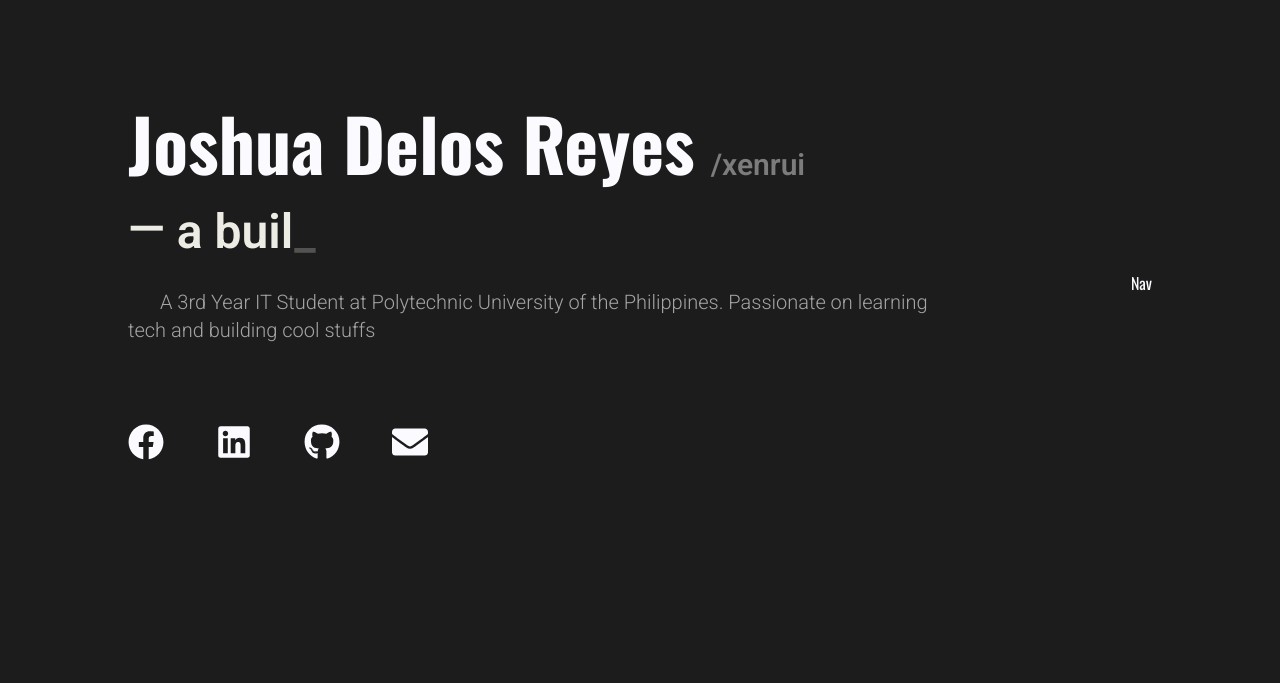
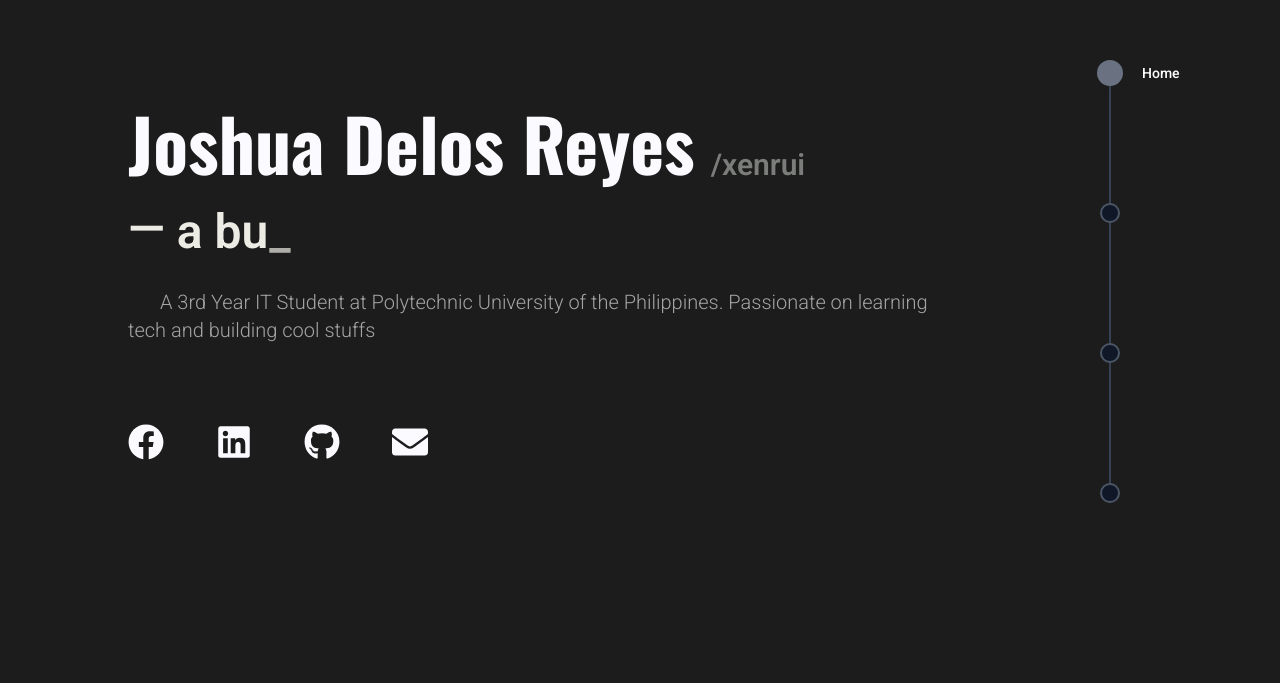
Before and after one commit to Xenrui/joshua-portfolio, a Next.js app: page / in a window 1280 px wide. Shown: the part 117-800 px from the top of the page. Built offline with nearby package versions, Linux system fonts and the light colour scheme.

Commit message:
feat: create nav bar

```diff
--- a/src/app/page.js
+++ b/src/app/page.js
@@ -6,13 +6,14 @@ const Home = () => {
 	return (
 		<div className="relative col-span-4 items-center min-h-screen">
 			<main className="text-foreground">
-				<section aria-label="Hero" className="relative flex  min-h-screen w-full items-center">
+				<section id="hero" aria-label="Hero" className="relative flex min-h-screen w-full items-center">
 					<div className="relative">
 						<Hero />
 					</div>
 				</section>
 
-				<section aria-label="projects" className="min-h-screen">
+
+				<section id="projects" aria-label="projects" className="my-5">
 					<div className="flex justify-between items-end mb-8">
 						<h2 className="text-4xl">Featured Projects</h2>
 						<div className="flex items-center gap-2">
@@ -24,6 +25,8 @@ const Home = () => {
 						<ProjectCard />
 					</div>
 				</section>
+
+
 			</main>
 		</div>
 	);
--- a/src/components/Navbar.js
+++ b/src/components/Navbar.js
@@ -1,9 +1,105 @@
+"use client";
+
+import { useState, useEffect } from "react";
+import { motion } from "framer-motion";
+
+const sections = [
+	{ id: "hero", label: "Home" },
+	{ id: "projects", label: "Projects" },
+	{ id: "skills", label: "Skills" },
+	{ id: "contact", label: "Contact" },
+];
+
 const Navbar = () => {
-    return (
-        <nav className="sticky top-0 right-0 flex h-screen items-center justify-end">
-            Nav
-        </nav>
-    )
-}
+	const [activeSection, setActiveSection] = useState("hero");
+
+	useEffect(() => {
+		const handleScroll = () => {
+			const scrollPosition = window.scrollY + window.innerHeight / 2;
+
+			for (let i = sections.length - 1; i >= 0; i--) {
+				const section = document.getElementById(sections[i].id);
+				if (section && section.offsetTop <= scrollPosition) {
+					setActiveSection(sections[i].id);
+					break;
+				}
+			}
+		};
+
+		window.addEventListener("scroll", handleScroll);
+		handleScroll();
+
+		return () => window.removeEventListener("scroll", handleScroll);
+	}, []);
+
+	const scrollToSection = (sectionId) => {
+		const element = document.getElementById(sectionId);
+		if (element) {
+			element.scrollIntoView({ behavior: "smooth" });
+		}
+	};
+
+	return (
+		<nav className="sticky top-0 right-0 flex h-screen items-center justify-end pr-8">
+			<div className="relative">
+				{/* Vertical line */}
+				<div className="absolute left-1/2 top-0 bottom-0 w-0.5 bg-gray-700 -translate-x-1/2" />
+
+				{/* Timeline dots */}
+				<div className="relative flex flex-col gap-30">
+					{sections.map((section) => {
+						const isActive = activeSection === section.id;
+
+						return (
+							<div key={section.id} className="relative flex items-center">
+								{/* Dot */}
+								<button
+									onClick={() => scrollToSection(section.id)}
+									className="relative z-10 group"
+									aria-label={`Go to ${section.label}`}>
+									<motion.div
+										className={`w-5 h-5 rounded-full border-2 transition-colors hover:cursor-pointer  ${
+											isActive ? "bg-gray-500 border-gray-500" : (
+												"bg-gray-900 border-gray-600 group-hover:border-gray-400 "
+											)
+										}`}
+										animate={{
+											scale: isActive ? 1.3 : 1,
+										}}
+										transition={{ duration: 0.3 }}
+									/>
+
+									{isActive && (
+										<motion.div
+											className="absolute inset-0 rounded-full bg-gray-500 hover:cursor-pointer"
+											initial={{ scale: 1, opacity: 0.5 }}
+											animate={{ scale: 2, opacity: 0 }}
+											transition={{
+												duration: 1.5,
+												repeat: Infinity,
+												repeatType: "loop",
+											}}
+										/>
+									)}
+								</button>
+								{/* Label */}
+								<motion.span
+									initial={{ opacity: 0, x: -10 }}
+									animate={{
+										opacity: isActive ? 1 : 0,
+										x: isActive ? 10 : 20,
+									}}
+									transition={{ duration: 0.3 }}
+									className="absolute left-8 text-sm font-medium whitespace-nowrap text-white">
+									{section.label}
+								</motion.span>
+							</div>
+						);
+					})}
+				</div>
+			</div>
+		</nav>
+	);
+};
 
 export default Navbar;
```
